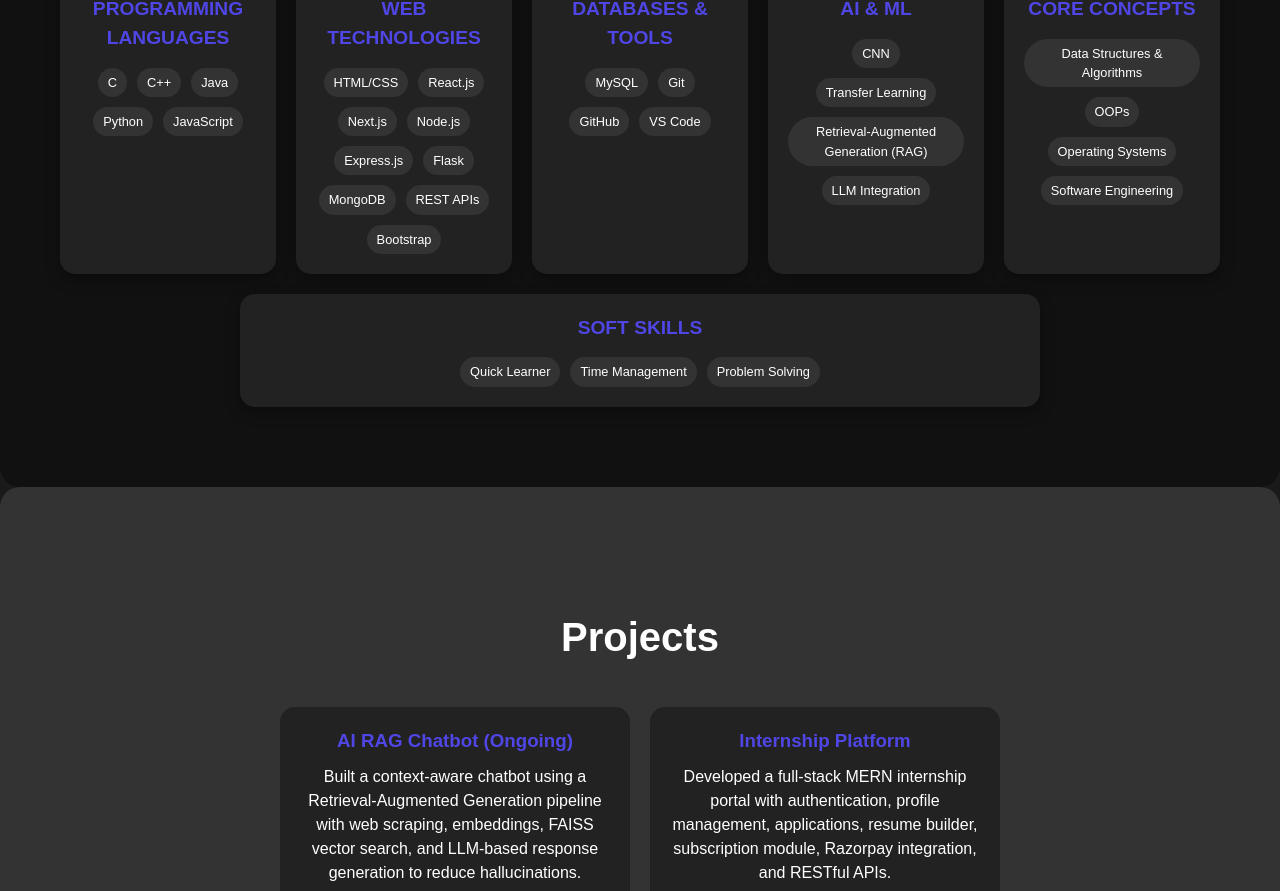
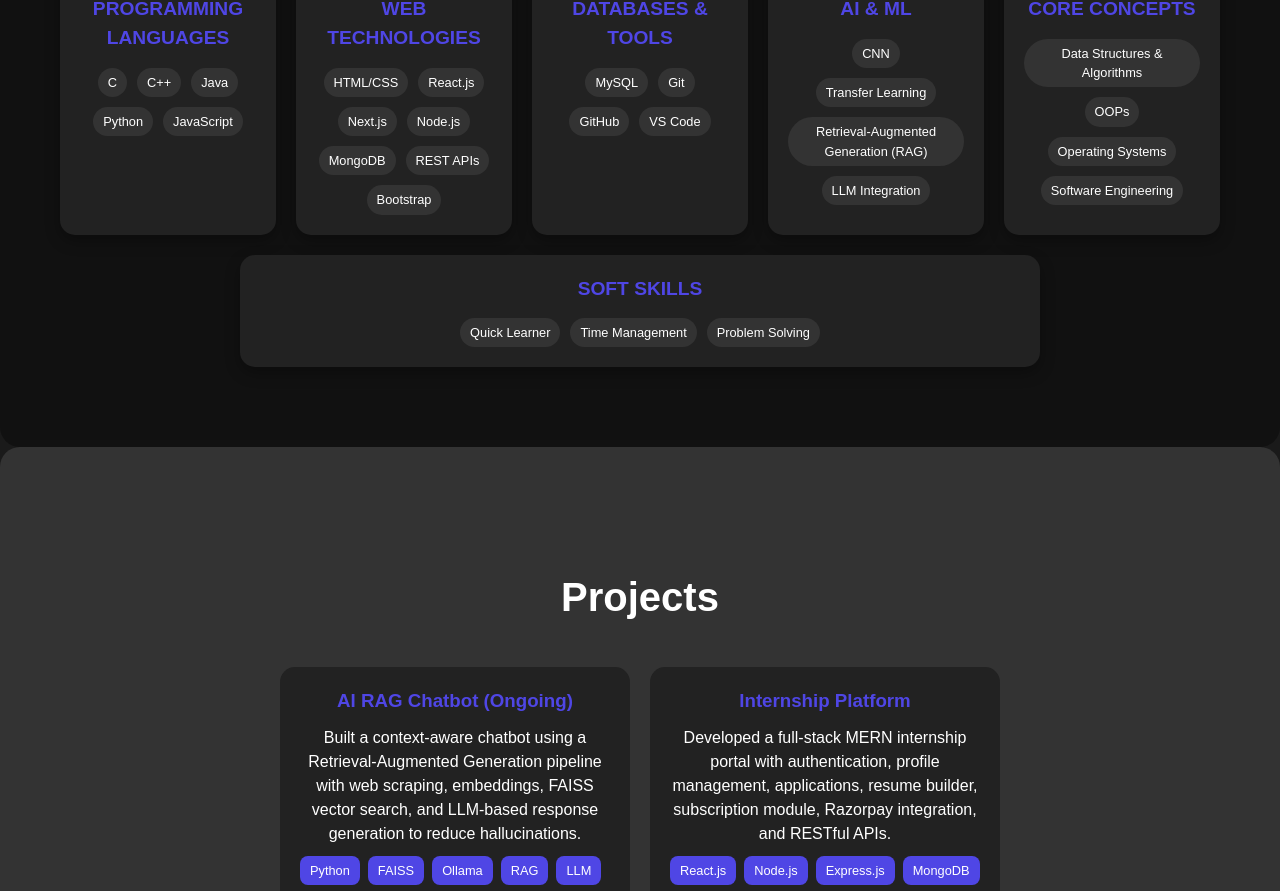
Before and after one commit to B-koushik-09/Portfolio, a React (Vite) app: page / in a window 1280 px wide. Shown: the part 1352-2243 px from the top of the page. Built offline with nearby package versions, Linux system fonts and the light colour scheme.

Commit message:
updated resume

```diff
--- a/src/App.jsx
+++ b/src/App.jsx
@@ -15,8 +15,6 @@
     "React.js",
     "Next.js",
     "Node.js",
-    "Express.js",
-    "Flask",
     "MongoDB",
     "REST APIs",
     "Bootstrap"
```
